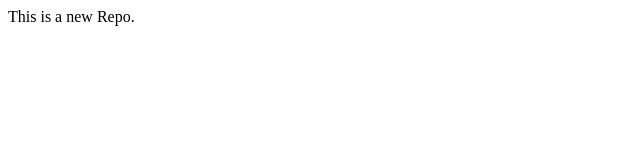
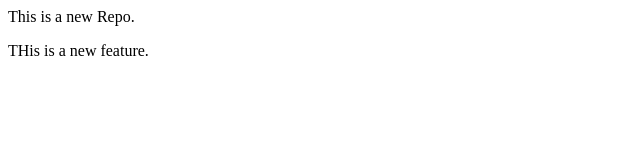
Before and after one commit to man-of-game/LocalRepo, a plain HTML site: page index.html in a window 1280 px wide. Shown: the whole page, without its empty margins (0-640 px from the left). Drawn offline with Linux system fonts and the light colour scheme.

Commit message:
Add new Feature

```diff
--- a/index.html
+++ b/index.html
@@ -1 +1,2 @@
 <p>This is a new Repo.</p>
+<p>THis is a new feature.</p>
```
